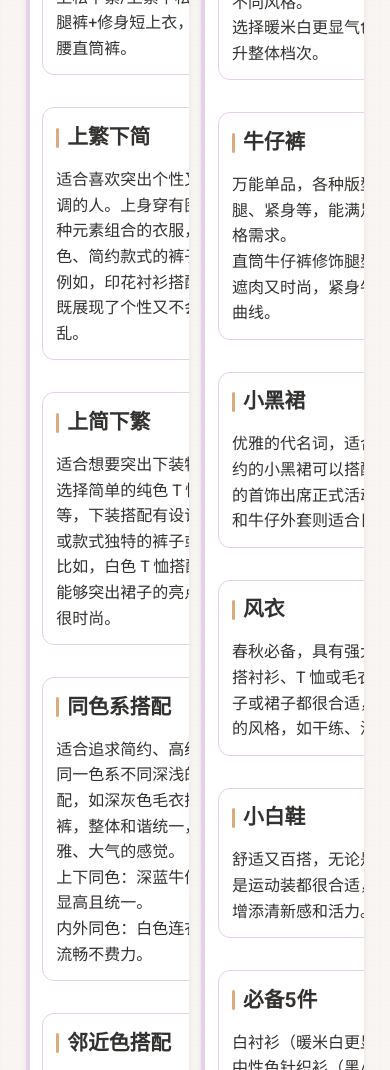
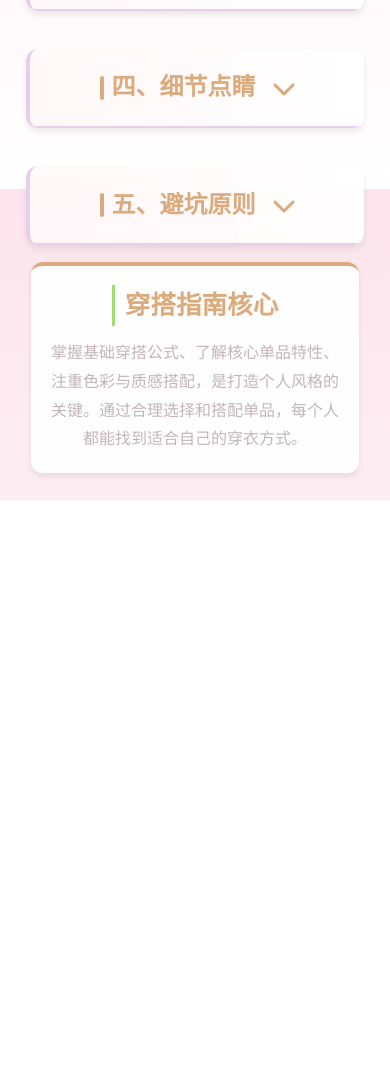
Before and after one commit to Huangboya1305441766/firstwangye, a plain HTML site: page guide.html in a window 390 px wide. Shown: the part 655-1725 px from the top of the page. After the commit the page ends 1156 px from the top, so only its background shows below. Drawn offline with Linux system fonts and the light colour scheme.

```diff
--- a/discoverComponent.js
+++ b/discoverComponent.js
@@ -267,8 +267,3 @@
         console.log('穿搭内容渲染完成');
     }
 }
-
-// 移除之前添加的全局图片错误处理函数
-function handleImageError(img, originalSrc) {
-    // 这个函数已经移到script.js中
-}
--- a/guide.html
+++ b/guide.html
@@ -37,7 +37,7 @@
             <div class="collapsible-container" id="outfitGrid">
                 <div class="collapsible-item">
                     <div class="collapsible-header">
-                        <h2>一、基础公式</h2>
+                        <h2>一、基础公式<i class="fas fa-chevron-down collapsible-icon"></i></h2>
                     </div>
                     <div class="collapsible-content">
                         <div class="outfit-card">
@@ -95,7 +95,7 @@
 
                 <div class="collapsible-item">
                     <div class="collapsible-header">
-                        <h2>二、核心单品</h2>
+                        <h2>二、核心单品<i class="fas fa-chevron-down collapsible-icon"></i></h2>
                     </div>
                     <div class="collapsible-content">
                         <div class="outfit-card">
@@ -169,7 +169,7 @@
 
                 <div class="collapsible-item">
                     <div class="collapsible-header">
-                        <h2>三、色彩与质感</h2>
+                        <h2>三、色彩与质感<i class="fas fa-chevron-down collapsible-icon"></i></h2>
                     </div>
                     <div class="collapsible-content">
                         <div class="outfit-card">
@@ -210,7 +210,7 @@
 
                 <div class="collapsible-item">
                     <div class="collapsible-header">
-                        <h2>四、细节点睛</h2>
+                        <h2>四、细节点睛<i class="fas fa-chevron-down collapsible-icon"></i></h2>
                     </div>
                     <div class="collapsible-content">
                         <div class="outfit-card">
@@ -260,7 +260,7 @@
 
                 <div class="collapsible-item">
                     <div class="collapsible-header">
-                        <h2>五、避坑原则</h2>
+                        <h2>五、避坑原则<i class="fas fa-chevron-down collapsible-icon"></i></h2>
                     </div>
                     <div class="collapsible-content">
                         <div class="outfit-card">
--- a/script.js
+++ b/script.js
@@ -54,28 +54,33 @@
         element.classList.add('page-enter');
     });
 
-    // 导航菜单切换功能
+    // 导航菜单切换
     const navToggle = document.querySelector('.nav-toggle');
     const navLinks = document.querySelector('.nav-links');
 
-    if (navToggle) {
+    if (navToggle && navLinks) {
         navToggle.addEventListener('click', function() {
             navLinks.classList.toggle('active');
         });
     }
 
-    // 移除折叠面板功能，使所有面板始终展开
+    // 折叠面板功能
+    const collapsibleHeaders = document.querySelectorAll('.collapsible-header');
+
+    if (collapsibleHeaders) {
+        collapsibleHeaders.forEach(header => {
+            header.addEventListener('click', function() {
+                const parent = this.parentElement;
+                parent.classList.toggle('active');
+            });
+        });
+
+
+    }
+
+    // 移除默认展开所有面板的代码
     const collapsibleItems = document.querySelectorAll('.collapsible-item');
     const collapsibleContents = document.querySelectorAll('.collapsible-content');
-
-    // 默认展开所有面板
-    collapsibleItems.forEach(item => {
-        item.classList.add('active');
-    });
-
-    collapsibleContents.forEach(content => {
-        content.classList.add('active');
-    });
 
     // 添加页面间的过渡效果
     const pageLinks = document.querySelectorAll('a[href]:not([target="_blank"])');
--- a/styles.css
+++ b/styles.css
@@ -24,8 +24,10 @@
 }
 
 /* 自定义滚动条样式 - 优化圆角设计 */
-scrollbar-width: thin;
-scrollbar-color: var(--primary) var(--bg-light);
+html {
+    scrollbar-width: thin;
+    scrollbar-color: var(--primary) var(--bg-light);
+}
 
 ::-webkit-scrollbar {
     width: 10px;
@@ -51,13 +53,13 @@
 
 body {
     font-family: 'Roboto', 'SF Pro Display', -apple-system, BlinkMacSystemFont, sans-serif;
-    background-color: var(--bg-light);
-    background-image: linear-gradient(rgba(255, 182, 193, 0.05) 1px, transparent 1px),
-                      linear-gradient(90deg, rgba(255, 182, 193, 0.05) 1px, transparent 1px);
-    background-size: 20px 20px;
+    background: linear-gradient(to bottom, #fce4ec, #fff);
+    background-attachment: fixed;
+    background-size: cover;
     color: var(--text-dark);
     line-height: 1.6;
     overflow-x: hidden;
+    min-height: 100vh;
 }
 
 
@@ -115,6 +117,8 @@
     font-weight: 700;
     color: var(--text-dark);
     text-shadow: 1px 1px 3px rgba(0, 0, 0, 0.1);
+    font-style: italic;
+    font-family: 'Roboto', 'SF Pro Display', -apple-system, BlinkMacSystemFont, sans-serif;
 }
 
 .nav-toggle {
@@ -205,6 +209,7 @@
     margin-bottom: var(--spacing-md);
     border: 1px solid var(--primary);
     transition: transform 0.3s ease, box-shadow 0.3s ease;
+    width: 100%;
 }
 
 .outfit-card:hover {
@@ -606,12 +611,12 @@
     color: var(--text-dark);
 }
 
-/* 折叠面板样式 - 优化错落布局和减少留白 */
+/* 折叠面板样式 - 单列下拉式折叠 */
 .collapsible-container {
-    display: grid;
-    grid-template-columns: repeat(2, 1fr);
-    gap: var(--spacing-sm);
-    max-width: 1200px;
+    display: flex;
+    flex-direction: column;
+    gap: var(--spacing-md);
+    max-width: 900px;
     margin: 0 auto;
     margin-top: var(--spacing-sm);
     padding: var(--spacing-sm);
@@ -627,29 +632,14 @@
     overflow: hidden;
 }
 
-/* 增强错落效果，减少留白 */
+/* 单列折叠效果 */
 .collapsible-container .collapsible-item {
-    margin-bottom: var(--spacing-sm);
-}
-
-.collapsible-container .collapsible-item:nth-child(odd) {
-    transform: translateY(-10px);
-}
-
-.collapsible-container .collapsible-item:nth-child(even) {
-    transform: translateY(10px);
-}
-
-.collapsible-container .collapsible-item:nth-child(3n) {
-    transform: translateY(-5px);
-}
-
-.collapsible-container .collapsible-item:nth-child(3n+1) {
-    transform: translateY(5px);
+    margin-bottom: var(--spacing-md);
+    transform: none;
 }
 
 .collapsible-container .collapsible-item:hover {
-    transform: translateY(-5px);
+    transform: translateY(-3px);
     box-shadow: var(--hover-shadow);
 }
 
@@ -691,43 +681,59 @@
 }
 
 .collapsible-icon {
-    display: none; /* 隐藏折叠图标 */
+    display: inline-block; /* 显示折叠图标 */
+    margin-left: 10px;
+    transition: transform 0.3s ease;
+}
+
+.collapsible-header {
+    cursor: pointer; /* 添加指针样式表示可点击 */
 }
 
 .collapsible-content {
-    max-height: none; /* 始终展开 */
-    overflow: visible;
-    padding: var(--spacing-sm);
-    display: grid;
-    grid-template-columns: repeat(auto-fill, minmax(280px, 1fr));
-    gap: var(--spacing-sm);
+    max-height: 0; /* 默认折叠 */
+    overflow: hidden;
+    padding: 0 var(--spacing-sm);
+    display: flex;
+    flex-direction: column;
+    gap: var(--spacing-md);
+    transition: max-height 0.5s ease, padding 0.5s ease;
+}
+
+.collapsible-item.active .collapsible-content {
+    max-height: 2000px; /* 展开时的最大高度，根据内容调整 */
+    padding: var(--spacing-md) var(--spacing-sm);
+}
+
+.collapsible-item.active .collapsible-icon {
+    transform: rotate(180deg);
 }
 
 @media (max-width: 768px) {
     .collapsible-container {
-        grid-template-columns: 1fr;
-    }
-
-    /* 在移动设备上保留部分错位效果 */
+        width: 100%;
+        padding: var(--spacing-sm) 0;
+    }
+
     .collapsible-container .collapsible-item {
         margin-bottom: var(--spacing-sm);
-    }
-
-    .collapsible-container .collapsible-item:nth-child(odd) {
-        transform: translateY(-8px);
-    }
-
-    .collapsible-container .collapsible-item:nth-child(even) {
-        transform: translateY(8px);
-    }
-
-    .collapsible-container .collapsible-item:nth-child(3n),
-    .collapsible-container .collapsible-item:nth-child(3n+1) {
-        transform: translateY(0);
+        transform: none;
     }
 
     .collapsible-container .collapsible-item:hover {
-        transform: translateY(-5px);
+        transform: translateY(-3px);
+    }
+
+    .collapsible-header h2 {
+        font-size: 1.5rem;
+    }
+
+    .card-content {
+        padding: var(--spacing-sm);
+    }
+
+    .card-content ul li {
+        word-wrap: break-word;
     }
 }
 
@@ -1176,10 +1182,9 @@
     line-height: 1.6;
 }
 
-@keyframes fadeInUp {
-    from { opacity: 0; transform: translateY(20px); }
-    to { opacity: 1; transform: translateY(0); }
-}
+/* 使用已定义的fadeInUp动画 */
+
+.tip-item h3 {
     font-size: 1.4rem;
     margin-bottom: var(--spacing-sm);
     border-left: 3px solid var(--accent-secondary);
@@ -1340,12 +1345,12 @@
     color: var(--text-dark);
 }
 
-/* 折叠面板样式 - 优化错落布局和减少留白 */
+/* 折叠面板样式 - 单列下拉式折叠 */
 .collapsible-container {
-    display: grid;
-    grid-template-columns: repeat(2, 1fr);
-    gap: var(--spacing-sm);
-    max-width: 1200px;
+    display: flex;
+    flex-direction: column;
+    gap: var(--spacing-md);
+    max-width: 900px;
     margin: 0 auto;
     margin-top: var(--spacing-sm);
     padding: var(--spacing-sm);
@@ -1361,29 +1366,14 @@
     overflow: hidden;
 }
 
-/* 增强错落效果，减少留白 */
+/* 单列折叠效果 */
 .collapsible-container .collapsible-item {
-    margin-bottom: var(--spacing-sm);
-}
-
-.collapsible-container .collapsible-item:nth-child(odd) {
-    transform: translateY(-10px);
-}
-
-.collapsible-container .collapsible-item:nth-child(even) {
-    transform: translateY(10px);
-}
-
-.collapsible-container .collapsible-item:nth-child(3n) {
-    transform: translateY(-5px);
-}
-
-.collapsible-container .collapsible-item:nth-child(3n+1) {
-    transform: translateY(5px);
+    margin-bottom: var(--spacing-md);
+    transform: none;
 }
 
 .collapsible-container .collapsible-item:hover {
-    transform: translateY(-5px);
+    transform: translateY(-3px);
     box-shadow: var(--hover-shadow);
 }
 
@@ -1425,43 +1415,59 @@
 }
 
 .collapsible-icon {
-    display: none; /* 隐藏折叠图标 */
+    display: inline-block; /* 显示折叠图标 */
+    margin-left: 10px;
+    transition: transform 0.3s ease;
+}
+
+.collapsible-header {
+    cursor: pointer; /* 添加指针样式表示可点击 */
 }
 
 .collapsible-content {
-    max-height: none; /* 始终展开 */
-    overflow: visible;
-    padding: var(--spacing-sm);
-    display: grid;
-    grid-template-columns: repeat(auto-fill, minmax(280px, 1fr));
-    gap: var(--spacing-sm);
+    max-height: 0; /* 默认折叠 */
+    overflow: hidden;
+    padding: 0 var(--spacing-sm);
+    display: flex;
+    flex-direction: column;
+    gap: var(--spacing-md);
+    transition: max-height 0.5s ease, padding 0.5s ease;
+}
+
+.collapsible-item.active .collapsible-content {
+    max-height: 2000px; /* 展开时的最大高度，根据内容调整 */
+    padding: var(--spacing-md) var(--spacing-sm);
+}
+
+.collapsible-item.active .collapsible-icon {
+    transform: rotate(180deg);
 }
 
 @media (max-width: 768px) {
     .collapsible-container {
-        grid-template-columns: 1fr;
-    }
-
-    /* 在移动设备上保留部分错位效果 */
+        width: 100%;
+        padding: var(--spacing-sm) 0;
+    }
+
     .collapsible-container .collapsible-item {
         margin-bottom: var(--spacing-sm);
-    }
-
-    .collapsible-container .collapsible-item:nth-child(odd) {
-        transform: translateY(-8px);
-    }
-
-    .collapsible-container .collapsible-item:nth-child(even) {
-        transform: translateY(8px);
-    }
-
-    .collapsible-container .collapsible-item:nth-child(3n),
-    .collapsible-container .collapsible-item:nth-child(3n+1) {
-        transform: translateY(0);
+        transform: none;
     }
 
     .collapsible-container .collapsible-item:hover {
-        transform: translateY(-5px);
+        transform: translateY(-3px);
+    }
+
+    .collapsible-header h2 {
+        font-size: 1.5rem;
+    }
+
+    .card-content {
+        padding: var(--spacing-sm);
+    }
+
+    .card-content ul li {
+        word-wrap: break-word;
     }
 }
 
@@ -1910,10 +1916,9 @@
     line-height: 1.6;
 }
 
-@keyframes fadeInUp {
-    from { opacity: 0; transform: translateY(20px); }
-    to { opacity: 1; transform: translateY(0); }
-}
+/* 使用已定义的fadeInUp动画 */
+
+.tip-item h3 {
     font-size: 1.4rem;
     margin-bottom: var(--spacing-sm);
     border-left: 3px solid var(--accent-secondary);
@@ -2074,12 +2079,12 @@
     color: var(--text-dark);
 }
 
-/* 折叠面板样式 - 优化错落布局和减少留白 */
+/* 折叠面板样式 - 单列下拉式折叠 */
 .collapsible-container {
-    display: grid;
-    grid-template-columns: repeat(2, 1fr);
-    gap: var(--spacing-sm);
-    max-width: 1200px;
+    display: flex;
+    flex-direction: column;
+    gap: var(--spacing-md);
+    max-width: 900px;
     margin: 0 auto;
     margin-top: var(--spacing-sm);
     padding: var(--spacing-sm);
@@ -2095,29 +2100,14 @@
     overflow: hidden;
 }
 
-/* 增强错落效果，减少留白 */
+/* 单列折叠效果 */
 .collapsible-container .collapsible-item {
-    margin-bottom: var(--spacing-sm);
-}
-
-.collapsible-container .collapsible-item:nth-child(odd) {
-    transform: translateY(-10px);
-}
-
-.collapsible-container .collapsible-item:nth-child(even) {
-    transform: translateY(10px);
-}
-
-.collapsible-container .collapsible-item:nth-child(3n) {
-    transform: translateY(-5px);
-}
-
-.collapsible-container .collapsible-item:nth-child(3n+1) {
-    transform: translateY(5px);
+    margin-bottom: var(--spacing-md);
+    transform: none;
 }
 
 .collapsible-container .collapsible-item:hover {
-    transform: translateY(-5px);
+    transform: translateY(-3px);
     box-shadow: var(--hover-shadow);
 }
 
@@ -2128,3 +2118,4 @@
 
 .collapsible-header {
     padding: var(--spacing-md);
+}
```
Also changed, not shown: communityComponent.js (+0 -10 lines).
